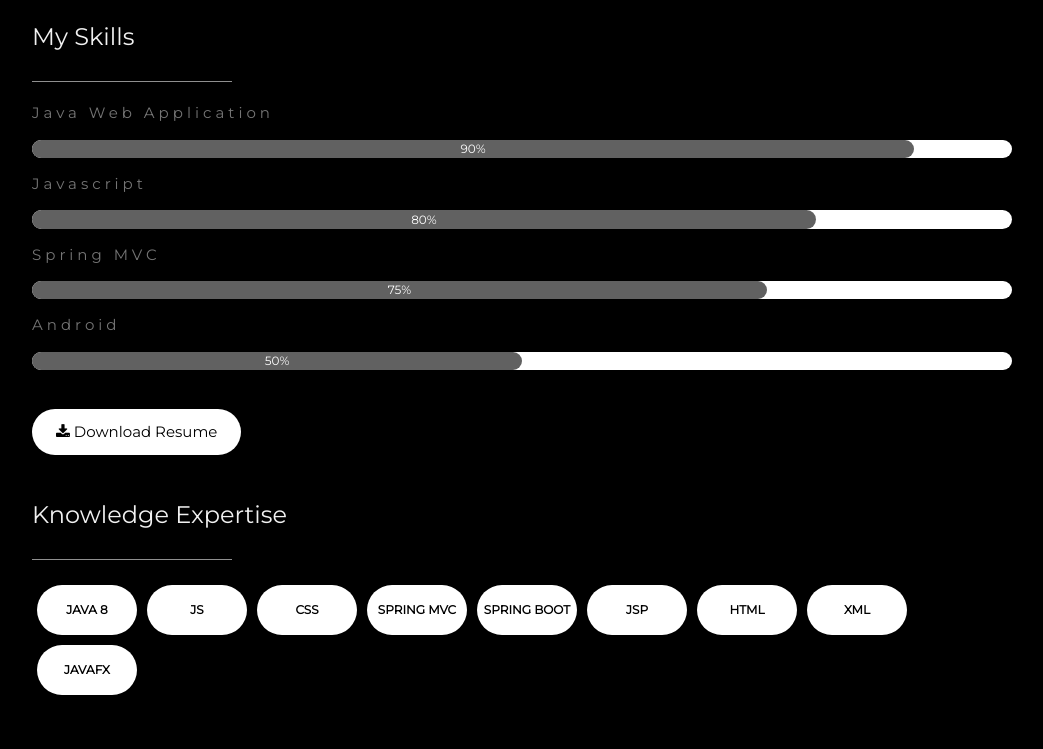
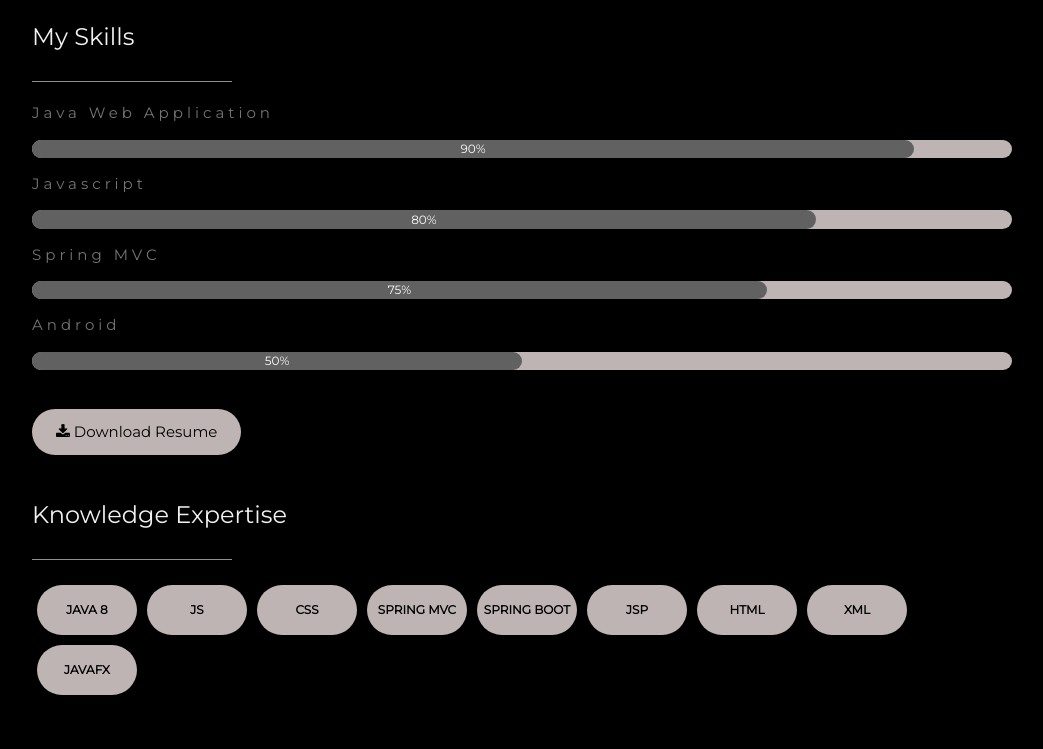
Before and after one commit to abheethy/abheethy, a plain HTML site: page index.html in a window 1280 px wide. Shown: the part 993-1742 px from the top of the page, without its empty margins (178-1221 px from the left). Drawn offline with nearby package versions, Linux system fonts and the light colour scheme; a script that the page names is missing.

Commit message:
Update sample.css

```diff
--- a/sample.css
+++ b/sample.css
@@ -1471,7 +1471,7 @@ to {
 .abheethy-light-grey, .abheethy-hover-light-grey:hover, .abheethy-light-gray,
 	.abheethy-hover-light-gray:hover {
 	color: #000 !important;
-	background-color: #fff !important;
+	background-color: #bfb4b4 !important;
 }
 
 .abheethy-dark-grey, .abheethy-hover-dark-grey:hover, .abheethy-dark-gray,
@@ -1877,7 +1877,8 @@ button:focus {
 }
 
 ::placeholder {
-  opacity: 0.3;
+  opacity: 0.5;
+  color: #fff;
 }
 
 input:-webkit-autofill {
```
